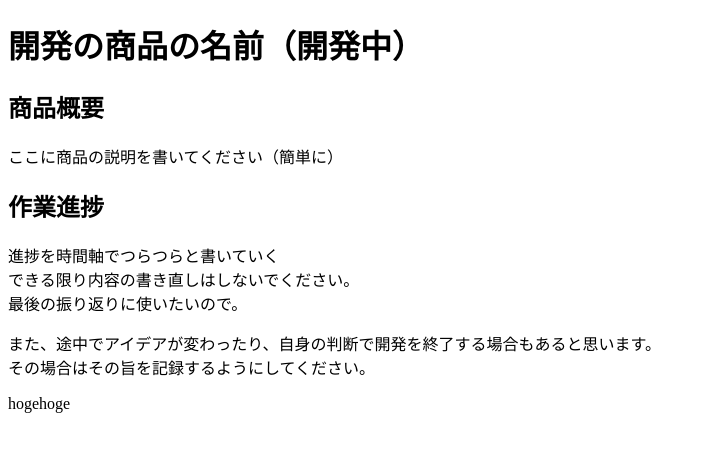
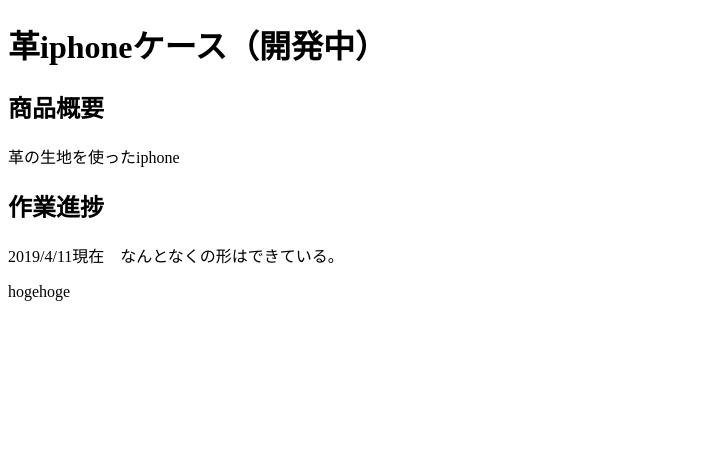
Before and after one commit to KUAD-XtechDesign/studyprogress-s-hori-dayo, a plain HTML site: page xtda1_dummy/items/item5.html in a window 1280 px wide. Shown: the whole page, without its empty margins (0-706 px from the left). Drawn offline with Linux system fonts and the light colour scheme.

Commit message:
add section

```diff
--- a/xtda1_dummy/items/item5.html
+++ b/xtda1_dummy/items/item5.html
@@ -6,20 +6,14 @@
   </head>
   <body>
      <head>
-       <h1>開発の商品の名前（開発中）</h1>
+       <h1>革iphoneケース（開発中）</h1>
      </head>
      <main>
        <h2>商品概要</h2>
-       <p>ここに商品の説明を書いてください（簡単に）</p>
+       <p>革の生地を使ったiphone</p>
        <h2>作業進捗</h2>
        <p>
-         進捗を時間軸でつらつらと書いていく
-         <br>できる限り内容の書き直しはしないでください。
-         <br>最後の振り返りに使いたいので。
-       </p>
-       <p>
-         また、途中でアイデアが変わったり、自身の判断で開発を終了する場合もあると思います。
-         <br>その場合はその旨を記録するようにしてください。
+         2019/4/11現在　なんとなくの形はできている。
        </p>
 
      </main>
```
Also changed, not shown: xtda1_dummy/items/item6.html (+3 -9 lines), xtda1_dummy/items/item7.html (+3 -9 lines).
